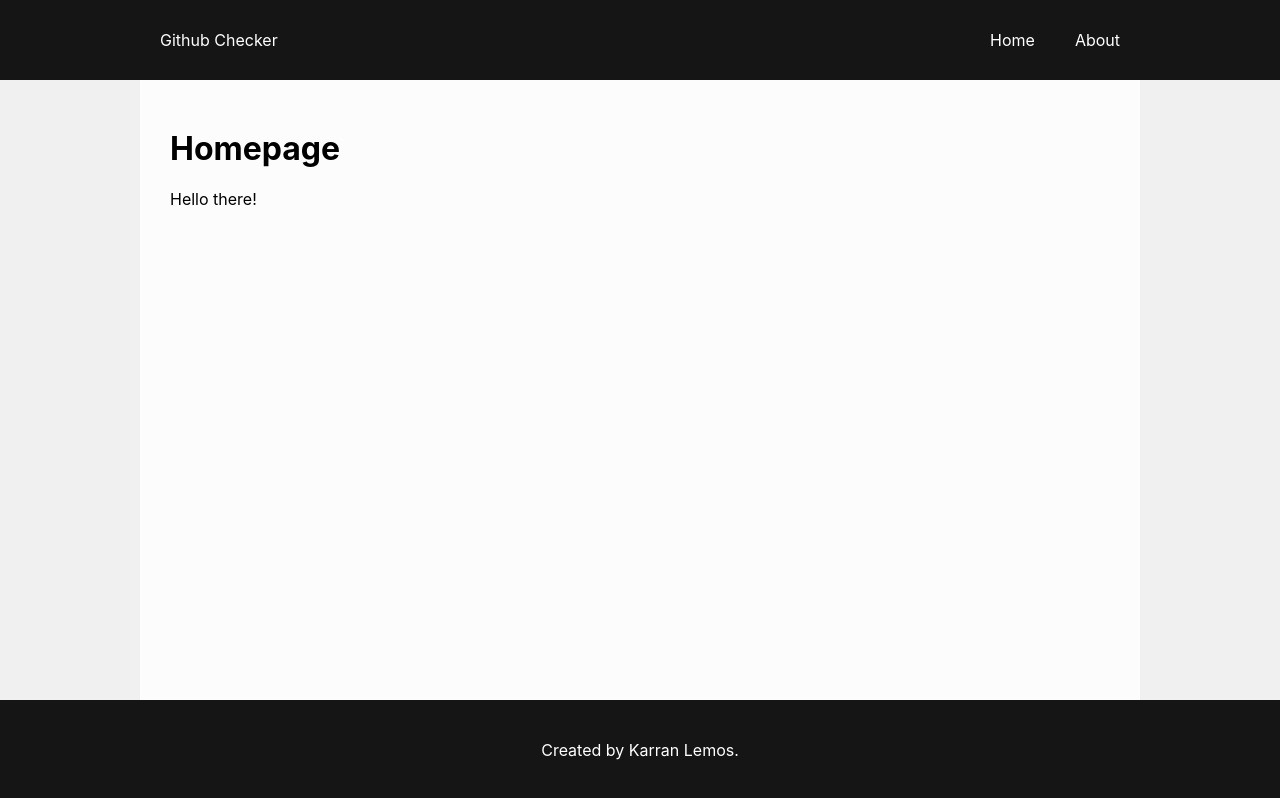
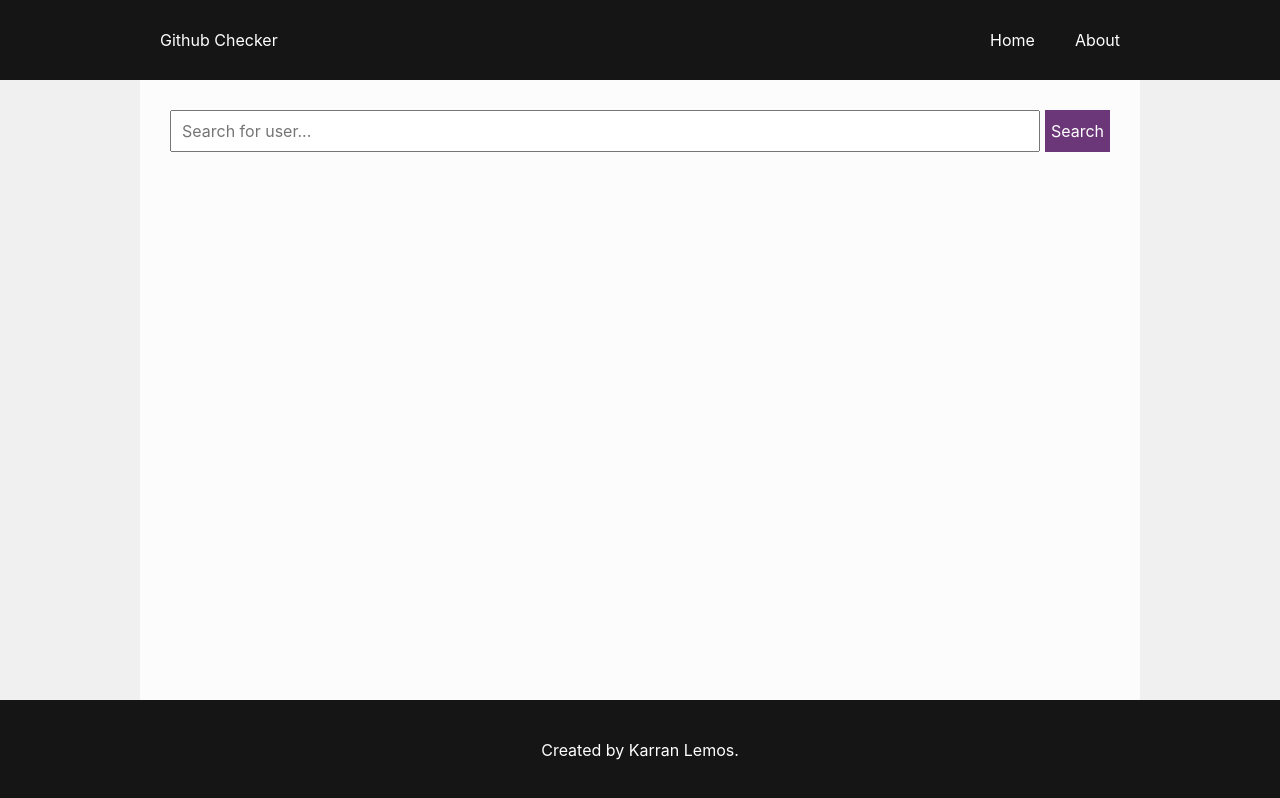
Before and after one commit to karranlemos/Github-Lister, a React (Create React App) app: page / in a window 1280 px wide. Built offline with nearby package versions, Linux system fonts and the light colour scheme.

Commit message:
Add search and basic display of Github users

```diff
--- /dev/null
+++ b/src/components/app/Checker.js
@@ -0,0 +1,97 @@
+import React from 'react';
+
+import SearchUser from './SearchUser';
+import DisplayUserData from './DisplayUserData';
+
+import CheckerContext from '../contexts/CheckerContext';
+
+export default class Checker extends React.Component {
+    state = {
+        githubData: {
+            userData: undefined,
+            error: false,
+            message: undefined,
+        }
+    };
+
+    componentDidMount() {
+        this.setEmptySearchState();
+    }
+
+    render() {
+        return (
+            <CheckerContext.Provider value={{
+                state: this.state,
+                searchUser: this.searchUser,
+            }}>
+                <div className="checker-container">
+                    <SearchUser/>
+                    <DisplayUserData githubData={this.state.githubData}/>
+                </div>
+            </CheckerContext.Provider>
+        );
+    }
+
+    searchUser = (username) => {
+        const url = `https://api.github.com/users/${username}`;
+
+        if (username === '') {
+            this.setEmptySearchState();
+            return;
+        }
+
+        const request = new XMLHttpRequest();
+        request.onload = () => {
+            if (request.status === 404) {
+                this.setErrorState("User not found.")
+                return;
+            }
+            if (request.status !== 200) {
+                this.setErrorState("Couldn't fetch data");
+                return;
+            }
+
+            try {
+                var userData = JSON.parse(request.responseText);
+            }
+            catch (e) {
+                this.setErrorState("Could not parse JSON");
+                return;
+            }
+
+            this.setFoundDataState(userData);
+        };
+        request.open('get', url);
+        request.send();
+    };
+
+    setEmptySearchState = () => {
+        this.setState({
+            githubData: {
+                userData: undefined,
+                error: false,
+                message: undefined,
+            }
+        });
+    }
+
+    setErrorState = (message='Unknown Error') => {
+        this.setState({
+            githubData: {
+                userData: undefined,
+                error: true,
+                message: message,
+            }
+        });
+    }
+
+    setFoundDataState = (userData) => {
+        this.setState({
+            githubData: {
+                userData: userData,
+                error: false,
+                message: undefined,
+            }
+        });
+    }
+}
--- /dev/null
+++ b/src/components/app/DisplayUserData.js
@@ -0,0 +1,48 @@
+import React from 'react';
+import PropTypes from 'prop-types';
+
+export default class DisplayUserData extends React.Component {
+
+    render() {
+        const hasData = (this.props.githubData.userData !== undefined);
+        const isError = this.props.githubData.error;
+        if (hasData) {
+            // pass
+        }
+        else if (isError) {
+            return <p>{this.props.githubData.message ?? 'Unknown Error'}</p>;
+        }
+        else {
+            if (this.props.githubData.message)
+                return <p>{this.props.githubData.message}</p>;
+            else
+                return <React.Fragment/>;
+        }
+
+        const userData = this.props.githubData.userData;
+
+        return (
+            <table>
+                <tbody>
+                    {this.createDataRow('Username', userData.login)}
+                    {this.createDataRow('URL', userData.html_url)}
+                    {this.createDataRow('Created', userData.created_at)}
+                    {this.createDataRow('Updated', userData.updated_at)}
+                </tbody>
+            </table>
+        );
+    }
+
+    createDataRow(head, data) {
+        return (
+            <tr>
+                <th>{head}</th>
+                <td>{data}</td>
+            </tr>
+        );
+    }
+
+    static propTypes = {
+        githubData: PropTypes.object.isRequired,
+    };
+}
--- /dev/null
+++ b/src/components/app/SearchUser.js
@@ -0,0 +1,43 @@
+import React from 'react';
+
+import CheckerContext from '../contexts/CheckerContext';
+
+export default class SearchUser extends React.Component {
+    static contextType = CheckerContext;
+
+    state = {
+        username: '',
+    };
+
+    render() {
+        return (
+            <React.Fragment>
+                <form action="" className="wide-search-form" onSubmit={this.search}>
+                    <input
+                        type="search"
+                        name="username"
+                        placeholder="Search for user..."
+                        onChange={this.onChange}
+                    />
+                    <button
+                        type="submit"
+                        className="primary"
+                    >Search</button>
+                </form>
+            </React.Fragment>
+        );
+    }
+
+    onChange = (e) => {
+        this.setState({
+            [e.target.name]: e.target.value,
+        });
+    }
+
+    search = (e) => {
+        e.preventDefault();
+        this.context.searchUser(this.state.username);
+        this.setState({username: ''});
+        e.target.reset();
+    }
+}
--- /dev/null
+++ b/src/components/contexts/CheckerContext.js
@@ -0,0 +1,10 @@
+import React from 'react';
+
+const CheckerContext = React.createContext({
+    state: {
+        username: '',
+    },
+    searchUser: (username) => {},
+});
+
+export default CheckerContext;
--- a/src/components/pages/Home.js
+++ b/src/components/pages/Home.js
@@ -1,12 +1,12 @@
 import React from 'react'
 
 import Default from '../layout/Default';
+import Checker from '../app/Checker';
 
 export default function Home() {
     const content = (
         <React.Fragment>
-            <h1>Homepage</h1>
-            <p>Hello there!</p>
+            <Checker/>
         </React.Fragment>
     );
     return <Default content={content}/>;
--- a/src/css/App.css
+++ b/src/css/App.css
@@ -19,6 +19,21 @@
 
 .mobile-only {
   display: none !important;
+}
+
+button, .btn {
+  background-color: var(--bg-color-btn);
+  border-width: 0;
+  color: var(--color-btn);
+  cursor: pointer;
+}
+
+button.primary, .btn.primary {
+  background-color: var(--bg-color-btn-primary);
+}
+
+button.secondary, .btn.secondary {
+  background-color: var(--bg-color-btn-secondary);
 }
 
 
@@ -90,3 +105,20 @@ footer#footer .container {
   justify-content: center;
   align-items: center;
 }
+
+
+
+form.wide-search-form {
+  display: flex;
+  gap: 5px;
+  width: 100%;
+}
+
+form.wide-search-form input[type=search] {
+  flex: 1 0;
+  padding: 10px;
+}
+
+form.wide-search-form button {
+  flex: 0 0;
+}
--- a/src/css/vars.css
+++ b/src/css/vars.css
@@ -11,6 +11,13 @@
     --bg-color-main-content: rgb(252, 252, 252);
 
 
+    --bg-color-btn: #b24968;
+    --bg-color-btn-primary: #6c3779;
+    --bg-color-btn-secondary: #6c5fa7;
+    --color-btn: white;
+
+    /* #fa8572 */
+
 
     --container-max-width: 1000px;
     --navbar-height: 80px;
```
